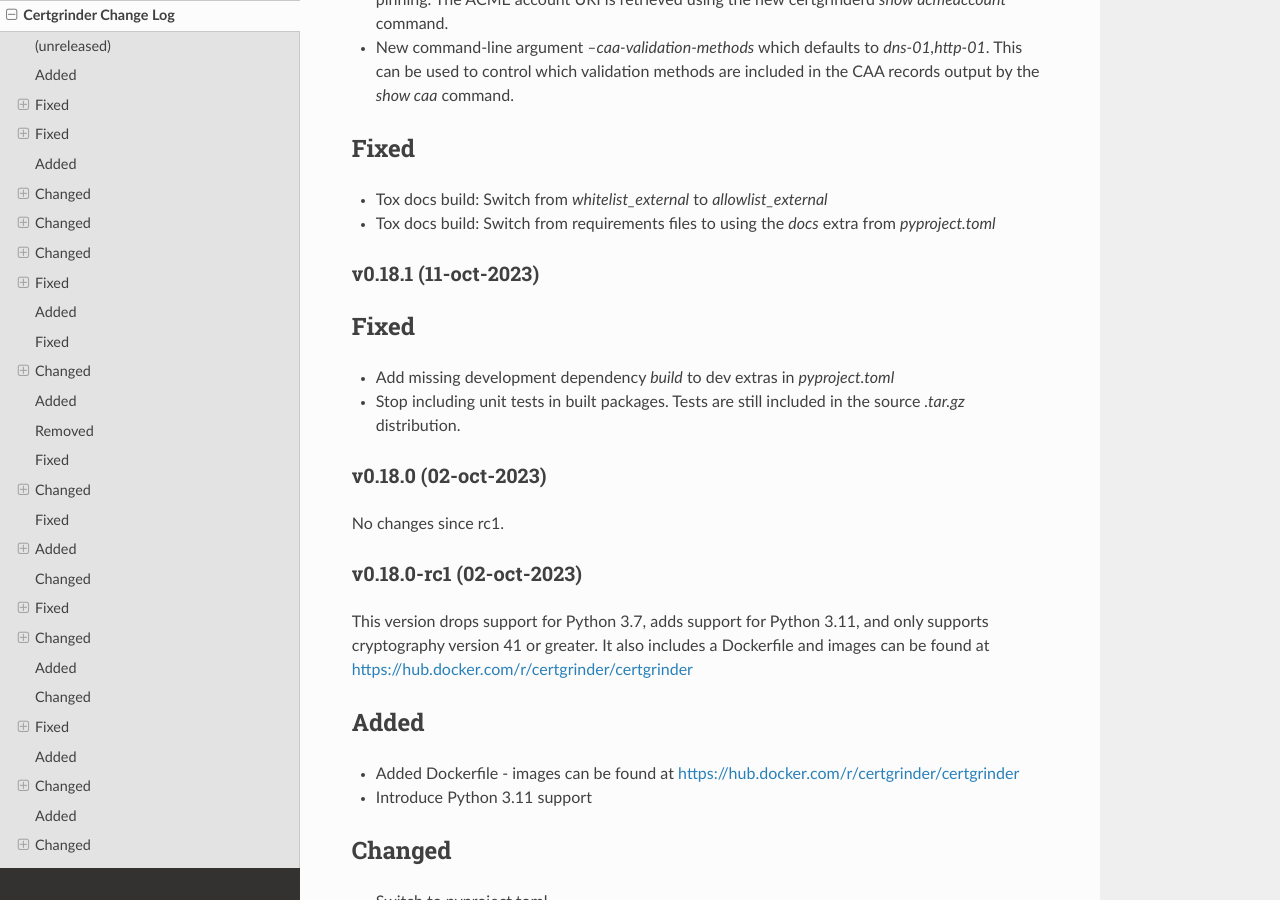
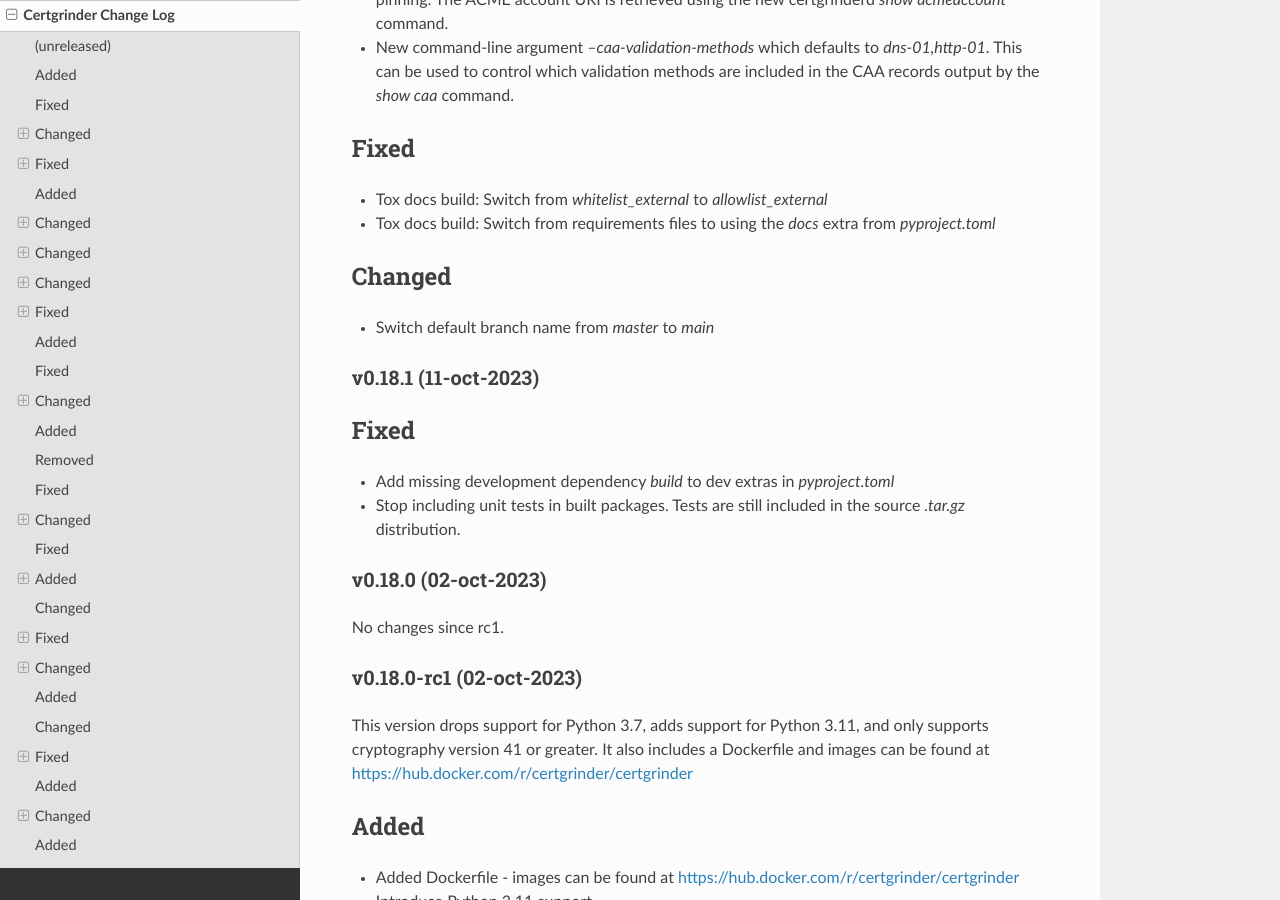
Before and after one commit to tykling/certgrinder, a Sphinx documentation site: the page built from docs/certgrinder-changelog.rst, in a window 1280 px wide and 900 px high, scrolled down 454 px. Built offline with Sphinx 7.4.7 and the Read the Docs theme 2.0.0, drawn with Linux system fonts in a browser that asks for light colours.

Commit message:
update changelogs to reflect the main branch being renamed from master to main

```diff
--- a/docs/certgrinder-changelog.rst
+++ b/docs/certgrinder-changelog.rst
@@ -21,6 +21,11 @@
 ~~~~~
 - Tox docs build: Switch from `whitelist_external` to `allowlist_external`
 - Tox docs build: Switch from requirements files to using the `docs` extra from `pyproject.toml`
+
+Changed
+~~~~~~~
+- Switch default branch name from `master` to `main`
+
 
 v0.18.1 (11-oct-2023)
 ---------------------
--- a/docs/certgrinderd-changelog.rst
+++ b/docs/certgrinderd-changelog.rst
@@ -24,6 +24,7 @@
 Changed
 ~~~~~~~
 - Make `certgrinderd` get the version from `setuptools_scm`
+- Switch default branch name from `master` to `main`
 
 
 v0.18.1 (11-oct-2023)
```
Also changed, not shown: 2 other files.
